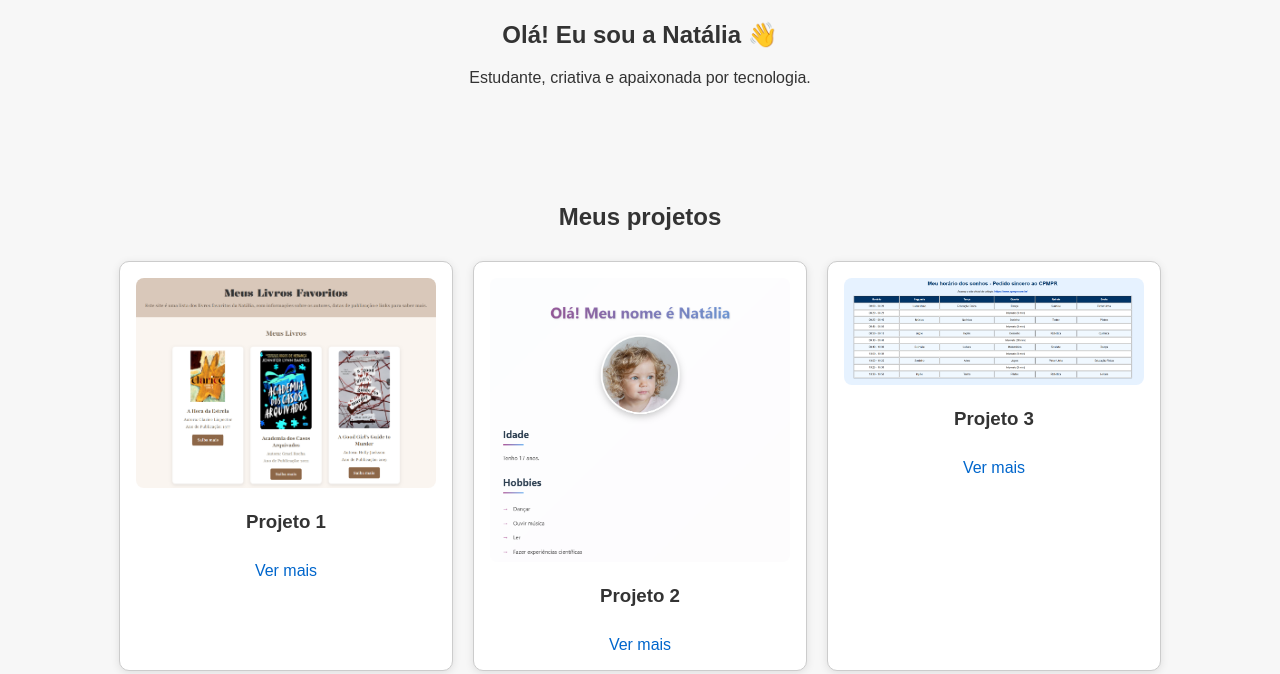
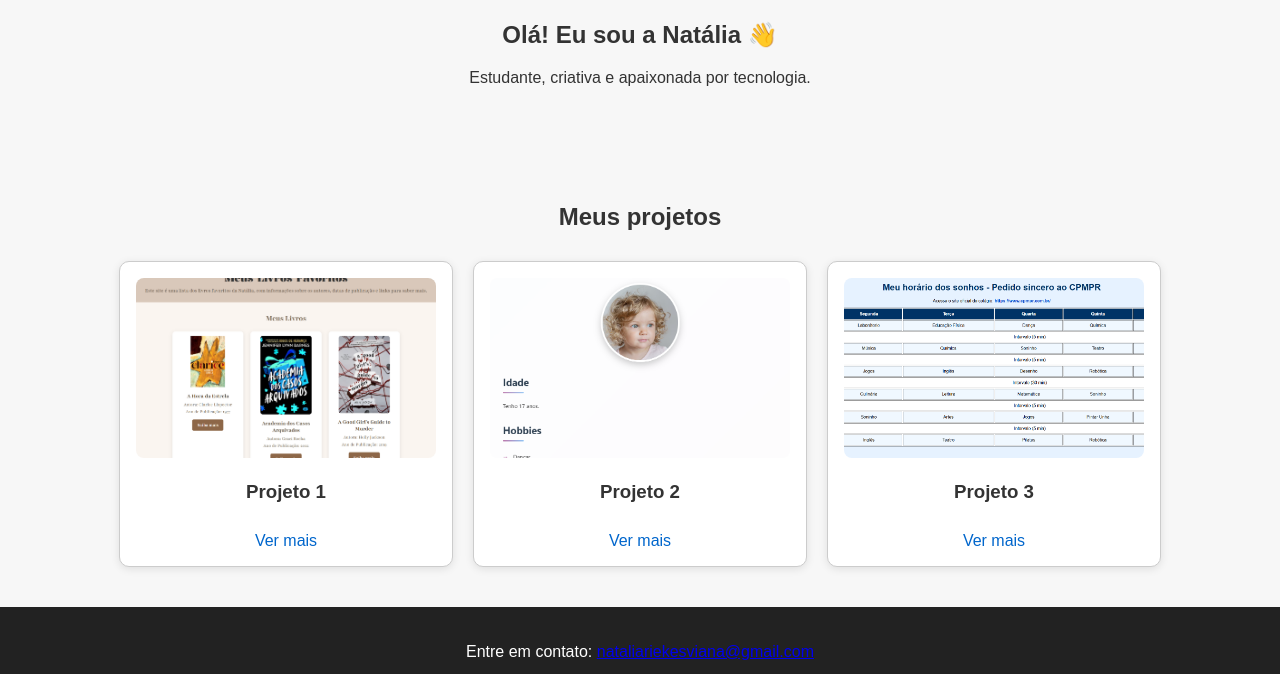
Before and after one commit to Natiriekes/Natiriekes.github.io-portifolio, a plain HTML site: page index.html in a window 1280 px wide. Shown: the part 252-926 px from the top of the page. Drawn offline with Linux system fonts and the light colour scheme.

Commit message:
Update style.css

```diff
--- a/style.css
+++ b/style.css
@@ -55,6 +55,8 @@ section {
 
 .card img {
   width: 100%;
+  height: 180px; /* ou outro valor fixo que achar bonito */
+  object-fit: cover;
   border-radius: 8px;
 }
 
```
